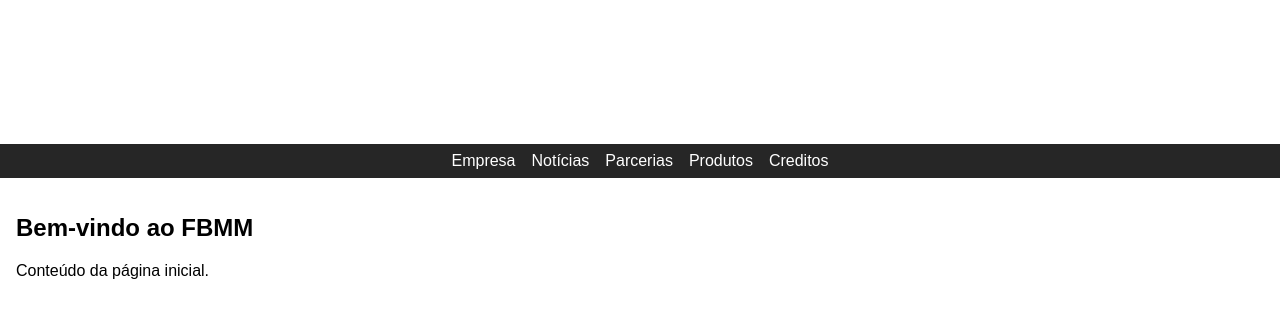
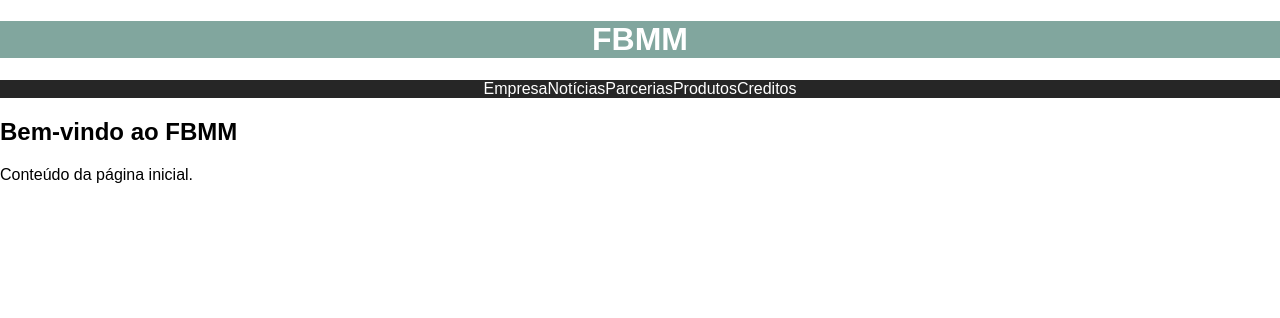
Before and after one commit to Fbmm-dot/fmmb, a plain HTML site: page index.html in a window 1280 px wide. Drawn offline with Linux system fonts and the light colour scheme.

Commit message:
Update estilo.css

```diff
--- a/estilo.css
+++ b/estilo.css
@@ -5,10 +5,10 @@ body {
 }
 
 header {
-    background-color: ##81a69e;
+    background-color: #81a69e;
     color: rgb(255, 255, 255);
     text-align: center;
-    padding: 2em;
+    padding: 2 em;
 }
 
 nav {
@@ -30,7 +30,7 @@ nav ul li {
 nav ul li a {
     display: block;
     color: rgb(255, 255, 255);
-    padding: 0.5em;
+    padding: 0.5 em;
     text-decoration: none;
 }
 
@@ -39,5 +39,5 @@ nav ul li a:hover {
 }
 
 main {
-    padding: 1em;
+    padding: 1 em;
 }
```
